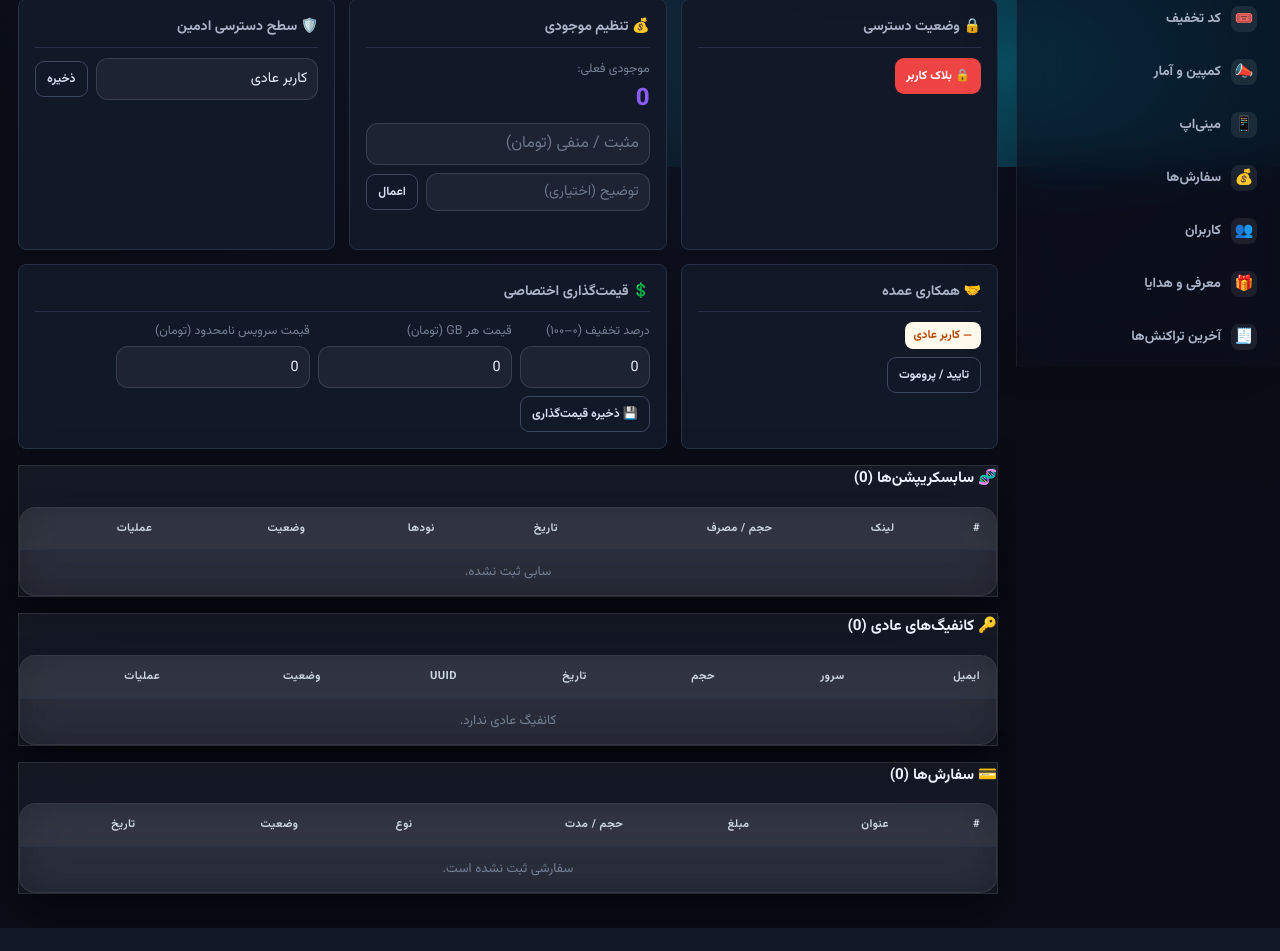
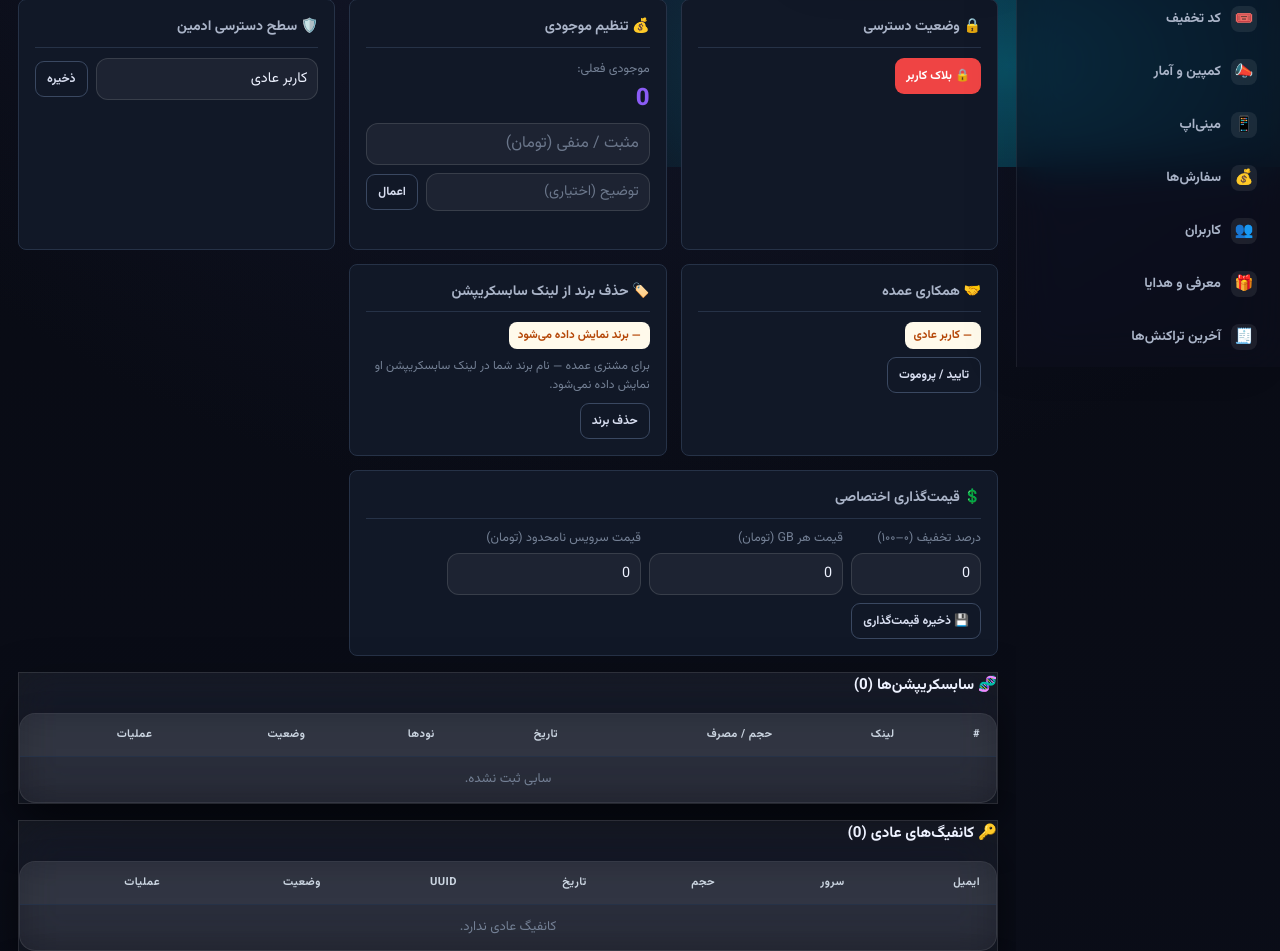
Before and after one commit to majazi041999-spec/AtlasSellBot, a FastAPI app: template web/templates/user_detail.html in a window 1280 px wide. Shown: the part 433-1384 px from the top of the page. Before the commit the page ends 1361 px from the top, so only its background shows below. Run offline with FastAPI, Linux system fonts and the light colour scheme; the template is opened without the code that fills it, so the values that code supplies are empty.

Commit message:
feat(wholesale): hide-brand toggle in legacy (Jinja) user panel too
The hide-brand option was only added to the React admin; add the same
toggle + status badge to the classic user_detail.html panel and wire it
to /users/{id}/toggle_hide_brand.

Co-Authored-By: Claude Opus 4.8 <noreply@anthropic.com>

```diff
--- a/web/templates/user_detail.html
+++ b/web/templates/user_detail.html
@@ -109,6 +109,21 @@
     <div class="field-row">
       <button class="btn btn-sm btn-outline" id="ud-wholesale-btn" onclick="toggleWholesale({{ user.id }}, this)">
         {% if user.is_wholesale %}برداشتن عمده{% else %}تایید / پروموت{% endif %}
+      </button>
+    </div>
+  </div>
+
+  <!-- Hide brand -->
+  <div class="action-card">
+    <h4>🏷️ حذف برند از لینک سابسکریپشن</h4>
+    <div id="ud-hidebrand-status" style="margin-bottom:8px;font-size:.85rem">
+      {% if user.hide_brand %}<span class="badge b-green">✅ برند مخفی است</span>
+      {% else %}<span class="badge b-yellow">— برند نمایش داده می‌شود</span>{% endif %}
+    </div>
+    <p style="font-size:.75rem;color:var(--txt3);margin:0 0 8px">برای مشتری عمده — نام برند شما در لینک سابسکریپشن او نمایش داده نمی‌شود.</p>
+    <div class="field-row">
+      <button class="btn btn-sm btn-outline" id="ud-hidebrand-btn" onclick="toggleHideBrand({{ user.id }}, this)">
+        {% if user.hide_brand %}نمایش برند{% else %}حذف برند{% endif %}
       </button>
     </div>
   </div>
@@ -306,6 +321,20 @@ async function toggleWholesale(id, btn){
   } else toast('خطا','error');
 }
 
+async function toggleHideBrand(id, btn){
+  btn.disabled = true;
+  const r = await api(`/${S}/users/${id}/toggle_hide_brand`);
+  btn.disabled = false;
+  if(r.success){
+    const h = r.hide_brand;
+    document.getElementById('ud-hidebrand-status').innerHTML = h
+      ? '<span class="badge b-green">✅ برند مخفی است</span>'
+      : '<span class="badge b-yellow">— برند نمایش داده می‌شود</span>';
+    btn.textContent = h ? 'نمایش برند' : 'حذف برند';
+    toast(h ? 'برند از لینک سابسکریپشن حذف شد' : 'برند دوباره نمایش داده می‌شود','success');
+  } else toast('خطا','error');
+}
+
 async function applyPricing(id){
   const discount_percent = parseFloat(document.getElementById('ud-discount').value || 0);
   const price_per_gb = rawNum(document.getElementById('ud-price-gb'));
```
